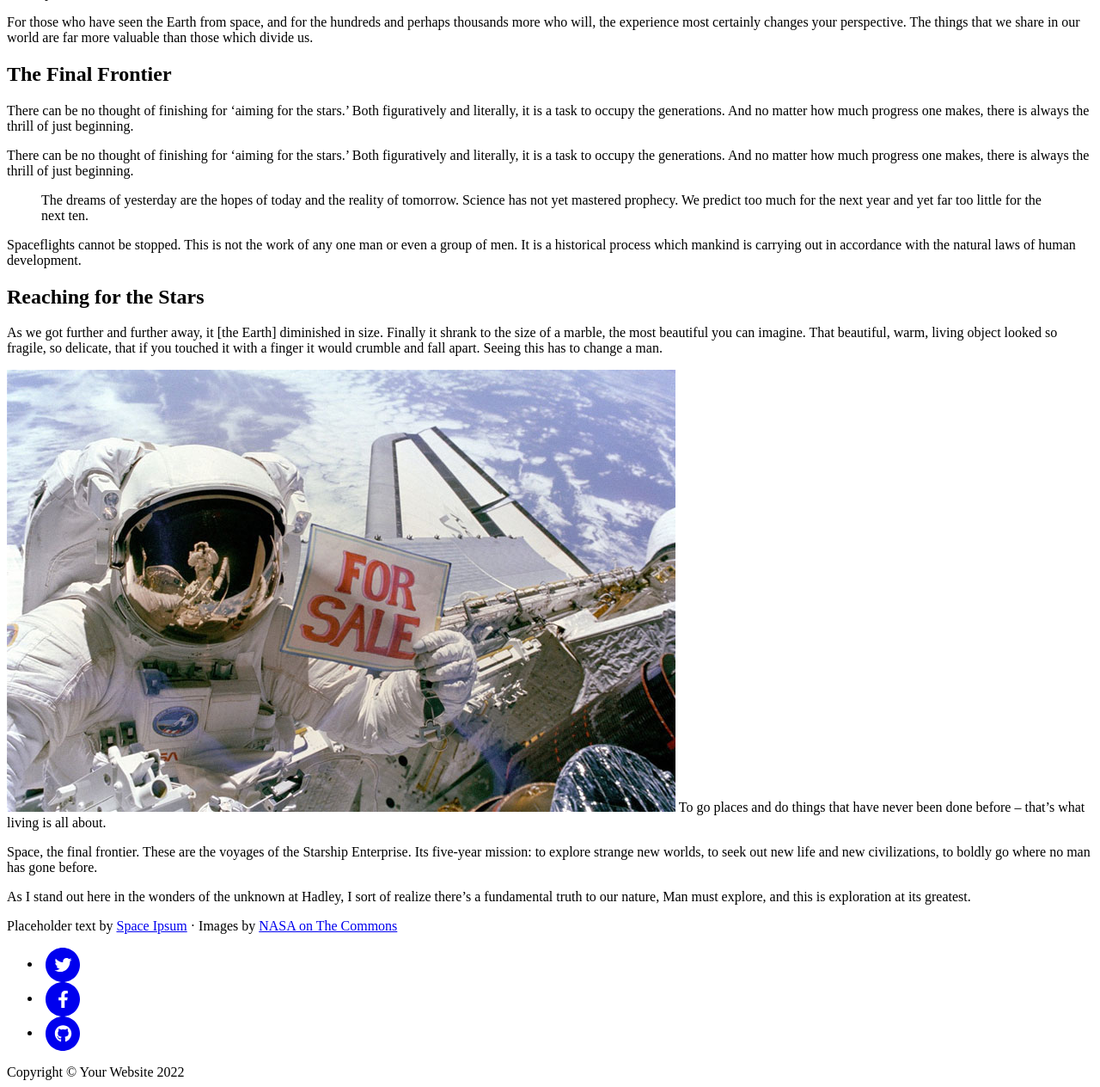
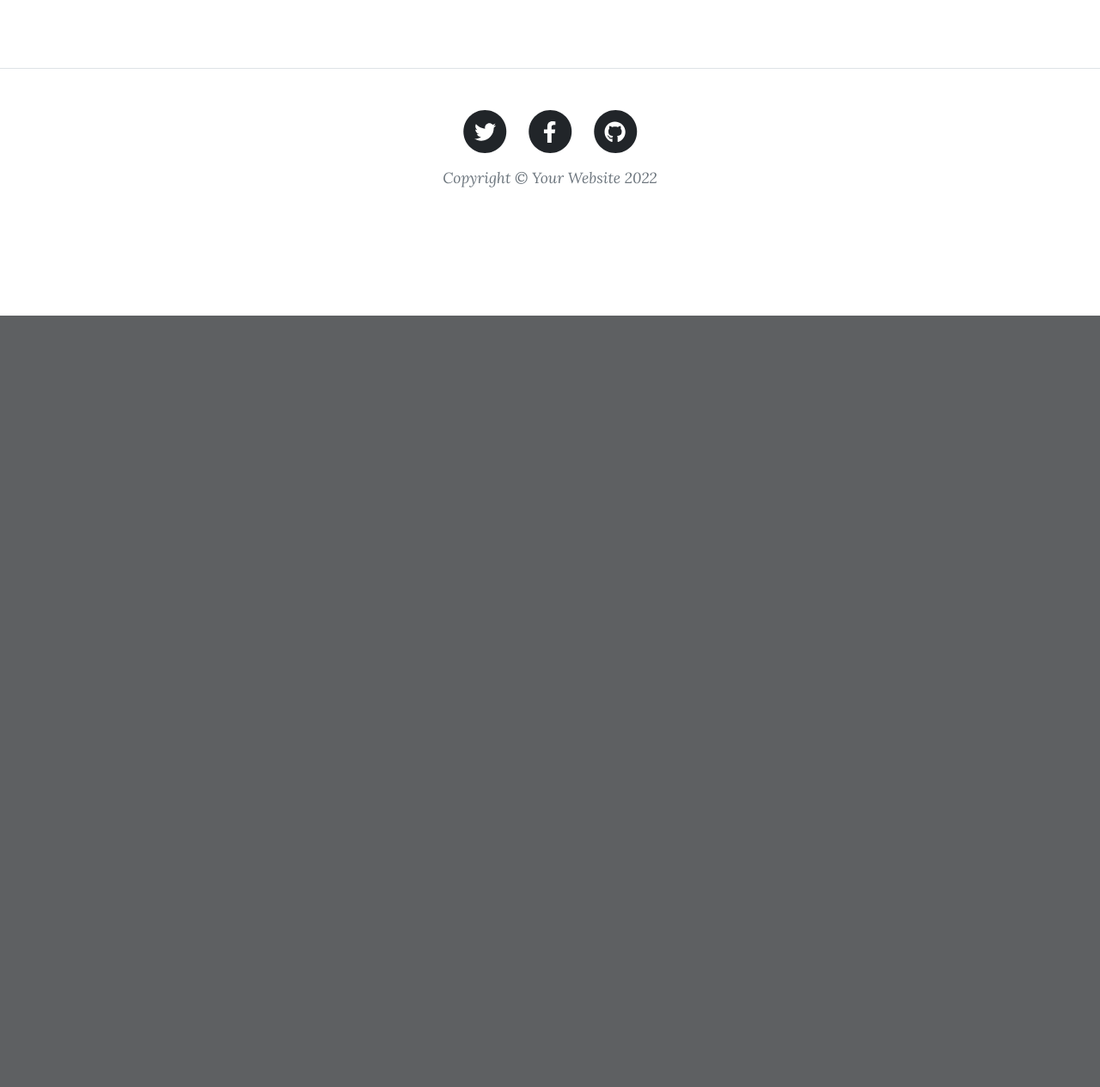
Before and after one commit to NoahThomlison/100-days-of-python, a Flask app: page /post/1 in a window 1280 px wide. Shown: the part 433-1697 px from the top of the page at 86% size. After the commit the page ends 800 px from the top, so only its background shows below. Run offline with Flask 2, Linux system fonts and the light colour scheme; data that the repository does not hold is empty; some libraries are stand-ins or nearby versions.

Commit message:
refactors to use url_for, adds in posts

```diff
--- a/day-59/server.py
+++ b/day-59/server.py
@@ -2,11 +2,11 @@
 from flask import Flask, render_template
 import requests
 app = Flask(__name__)
+url = "https://api.npoint.io/02d5e286e053bdcf0a39"
+posts = requests.get(url).json()
 
 @app.route('/')
 def home():
-    url = "https://api.npoint.io/02d5e286e053bdcf0a39"
-    posts = requests.get(url).json()
     return render_template("index.html", posts=posts)
 
 @app.route('/about')
@@ -19,13 +19,11 @@
 
 @app.route("/post/<int:index>")
 def show_post(index):
-    url = "https://api.npoint.io/02d5e286e053bdcf0a39"
-    posts = requests.get(url).json()
     requested_post = None
     for blog_post in posts:
         if blog_post["id"] == index:
             requested_post = blog_post
-    return render_template("post.html", post=requested_post)
+    return render_template("post.html", post=requested_post, index=index)
 
 if __name__ == "__main__":
     app.run(debug=True)
--- a/day-59/templates/about.html
+++ b/day-59/templates/about.html
@@ -13,7 +13,7 @@
         <link href="https://fonts.googleapis.com/css?family=Lora:400,700,400italic,700italic" rel="stylesheet" type="text/css" />
         <link href="https://fonts.googleapis.com/css?family=Open+Sans:300italic,400italic,600italic,700italic,800italic,400,300,600,700,800" rel="stylesheet" type="text/css" />
         <!-- Core theme CSS (includes Bootstrap)-->
-        <link href="static/css/styles.css" rel="stylesheet" />
+        <link href="{{ url_for('static', filename='css/styles.css') }}" rel="stylesheet" />
     </head>
     <body>
         <!-- Navigation-->
@@ -51,6 +51,6 @@
         <!-- Bootstrap core JS-->
         <script src="https://cdn.jsdelivr.net/npm/bootstrap@5.1.3/dist/js/bootstrap.bundle.min.js"></script>
         <!-- Core theme JS-->
-        <script src="/static/js/scripts.js"></script>
+        <script src="{{ url_for('static', filename='js/scripts.js') }}"></script>
     </body>
 </html>
--- a/day-59/templates/contact.html
+++ b/day-59/templates/contact.html
@@ -13,7 +13,7 @@
         <link href="https://fonts.googleapis.com/css?family=Lora:400,700,400italic,700italic" rel="stylesheet" type="text/css" />
         <link href="https://fonts.googleapis.com/css?family=Open+Sans:300italic,400italic,600italic,700italic,800italic,400,300,600,700,800" rel="stylesheet" type="text/css" />
         <!-- Core theme CSS (includes Bootstrap)-->
-        <link href="static/css/styles.css" rel="stylesheet" />
+        <link href="{{ url_for('static', filename='css/styles.css') }}" rel="stylesheet" />
     </head>
     <body>
         <!-- Navigation-->
@@ -101,7 +101,7 @@
         <!-- Bootstrap core JS-->
         <script src="https://cdn.jsdelivr.net/npm/bootstrap@5.1.3/dist/js/bootstrap.bundle.min.js"></script>
         <!-- Core theme JS-->
-        <script src="/static/js/scripts.js"></script>
+        <script src="{‌{ url_for('static', filename='js/scripts.js')}}"></script>
         <!-- * * * * * * * * * * * * * * * * * * * * * * * * * * * * * * * * * * * * * * * *-->
         <!-- * *                               SB Forms JS                               * *-->
         <!-- * * Activate your form at https://startbootstrap.com/solution/contact-forms * *-->
--- a/day-59/templates/index.html
+++ b/day-59/templates/index.html
@@ -13,7 +13,7 @@
         <link href="https://fonts.googleapis.com/css?family=Lora:400,700,400italic,700italic" rel="stylesheet" type="text/css" />
         <link href="https://fonts.googleapis.com/css?family=Open+Sans:300italic,400italic,600italic,700italic,800italic,400,300,600,700,800" rel="stylesheet" type="text/css" />
         <!-- Core theme CSS (includes Bootstrap)-->
-        <link href="/static/css/styles.css" rel="stylesheet" />
+        <link href="{{ url_for('static', filename='css/styles.css') }}" rel="stylesheet" />
     </head>
 
     <body>
@@ -42,7 +42,7 @@
                     {% for post in posts %}
                         <div class="post-preview">
                             <h1>{{post["id"]}}</h1>
-                            <a href='{‌{ url_for("show_post", index=1) }}'>
+                            <a href="{{ url_for('show_post', index=post['id']) }}">
                                 <h2 class="post-title">{{post["title"]}}</h2>
                                 <h3 class="post-subtitle">{{post["subtitle"]}}</h3>
                             </a>
@@ -68,6 +68,6 @@
         <!-- Bootstrap core JS-->
         <script src="https://cdn.jsdelivr.net/npm/bootstrap@5.1.3/dist/js/bootstrap.bundle.min.js"></script>
         <!-- Core theme JS-->
-        <script src="/static/js/scripts.js"></script>
+        <script src="{‌{ url_for('static', filename='js/scripts.js')}}"></script>
     </body>
 </html>
--- a/day-59/templates/post.html
+++ b/day-59/templates/post.html
@@ -13,56 +13,35 @@
         <link href="https://fonts.googleapis.com/css?family=Lora:400,700,400italic,700italic" rel="stylesheet" type="text/css" />
         <link href="https://fonts.googleapis.com/css?family=Open+Sans:300italic,400italic,600italic,700italic,800italic,400,300,600,700,800" rel="stylesheet" type="text/css" />
         <!-- Core theme CSS (includes Bootstrap)-->
-        <link href="static/css/styles.css" rel="stylesheet" />
+        <link href="{{ url_for('static', filename='css/styles.css') }}" rel="stylesheet" />
+
     </head>
     <body>
         <!-- Navigation-->
         {% include "header.html" %}
 
         <!-- Page Header-->
-        <header class="masthead" style="background-image: url('assets/img/post-bg.jpg')">
-            <div class="container position-relative px-4 px-lg-5">
-                <div class="row gx-4 gx-lg-5 justify-content-center">
-                    <div class="col-md-10 col-lg-8 col-xl-7">
+        <header class="masthead" style="background-image: url('{‌{post.image_url}}')">
+            <div class="overlay"></div>
+            <div class="container">
+              <div class="row">
+                <div class="col-lg-8 col-md-10 mx-auto">
                   <div class="post-heading">
-                            <h1>Man must explore, and this is exploration at its greatest</h1>
-                            <h2 class="subheading">Problems look mighty small from 150 miles up</h2>
-                            <span class="meta">
-                                Posted by
-                                <a href="#!">Start Bootstrap</a>
-                                on August 24, 2022
-                            </span>
+                    <h1>{{post["title"]}}</h1>
+                    <h2 class="subheading">{{post["subtitle"]}}</h2>
                   </div>
                 </div>
               </div>
             </div>
           </header>
+
         <!-- Post Content-->
-        <article class="mb-4">
-            <div class="container px-4 px-lg-5">
-                <div class="row gx-4 gx-lg-5 justify-content-center">
-                    <div class="col-md-10 col-lg-8 col-xl-7">
-                        <p>Never in all their history have men been able truly to conceive of the world as one: a single sphere, a globe, having the qualities of a globe, a round earth in which all the directions eventually meet, in which there is no center because every point, or none, is center — an equal earth which all men occupy as equals. The airman's earth, if free men make it, will be truly round: a globe in practice, not in theory.</p>
-                        <p>Science cuts two ways, of course; its products can be used for both good and evil. But there's no turning back from science. The early warnings about technological dangers also come from science.</p>
-                        <p>What was most significant about the lunar voyage was not that man set foot on the Moon but that they set eye on the earth.</p>
-                        <p>A Chinese tale tells of some men sent to harm a young girl who, upon seeing her beauty, become her protectors rather than her violators. That's how I felt seeing the Earth for the first time. I could not help but love and cherish her.</p>
-                        <p>For those who have seen the Earth from space, and for the hundreds and perhaps thousands more who will, the experience most certainly changes your perspective. The things that we share in our world are far more valuable than those which divide us.</p>
-                        <h2 class="section-heading">The Final Frontier</h2>
-                        <p>There can be no thought of finishing for ‘aiming for the stars.’ Both figuratively and literally, it is a task to occupy the generations. And no matter how much progress one makes, there is always the thrill of just beginning.</p>
-                        <p>There can be no thought of finishing for ‘aiming for the stars.’ Both figuratively and literally, it is a task to occupy the generations. And no matter how much progress one makes, there is always the thrill of just beginning.</p>
-                        <blockquote class="blockquote">The dreams of yesterday are the hopes of today and the reality of tomorrow. Science has not yet mastered prophecy. We predict too much for the next year and yet far too little for the next ten.</blockquote>
-                        <p>Spaceflights cannot be stopped. This is not the work of any one man or even a group of men. It is a historical process which mankind is carrying out in accordance with the natural laws of human development.</p>
-                        <h2 class="section-heading">Reaching for the Stars</h2>
-                        <p>As we got further and further away, it [the Earth] diminished in size. Finally it shrank to the size of a marble, the most beautiful you can imagine. That beautiful, warm, living object looked so fragile, so delicate, that if you touched it with a finger it would crumble and fall apart. Seeing this has to change a man.</p>
-                        <a href="#!"><img class="img-fluid" src="assets/img/post-sample-image.jpg" alt="..." /></a>
-                        <span class="caption text-muted">To go places and do things that have never been done before – that’s what living is all about.</span>
-                        <p>Space, the final frontier. These are the voyages of the Starship Enterprise. Its five-year mission: to explore strange new worlds, to seek out new life and new civilizations, to boldly go where no man has gone before.</p>
-                        <p>As I stand out here in the wonders of the unknown at Hadley, I sort of realize there’s a fundamental truth to our nature, Man must explore, and this is exploration at its greatest.</p>
+        <article>
+          <div class="container">
+            <div class="row">
+              <div class="col-lg-8 col-md-10 mx-auto">
                 <p>
-                            Placeholder text by
-                            <a href="http://spaceipsum.com/">Space Ipsum</a>
-                            &middot; Images by
-                            <a href="https://www.flickr.com/photos/nasacommons/">NASA on The Commons</a>
+                  {{post["text"]}}
                 </p>
                 </div>
             </div>
@@ -75,6 +54,6 @@
         <!-- Bootstrap core JS-->
         <script src="https://cdn.jsdelivr.net/npm/bootstrap@5.1.3/dist/js/bootstrap.bundle.min.js"></script>
         <!-- Core theme JS-->
-        <script src="/static/js/scripts.js"></script>
+        <script src="{‌{ url_for('static', filename='js/scripts.js')}}"></script>
     </body>
 </html>
```
Also changed, not shown: day-59/templates/index2.html (deleted, +0 -17 lines). Lines whose indentation alone changed are shown as unchanged.
